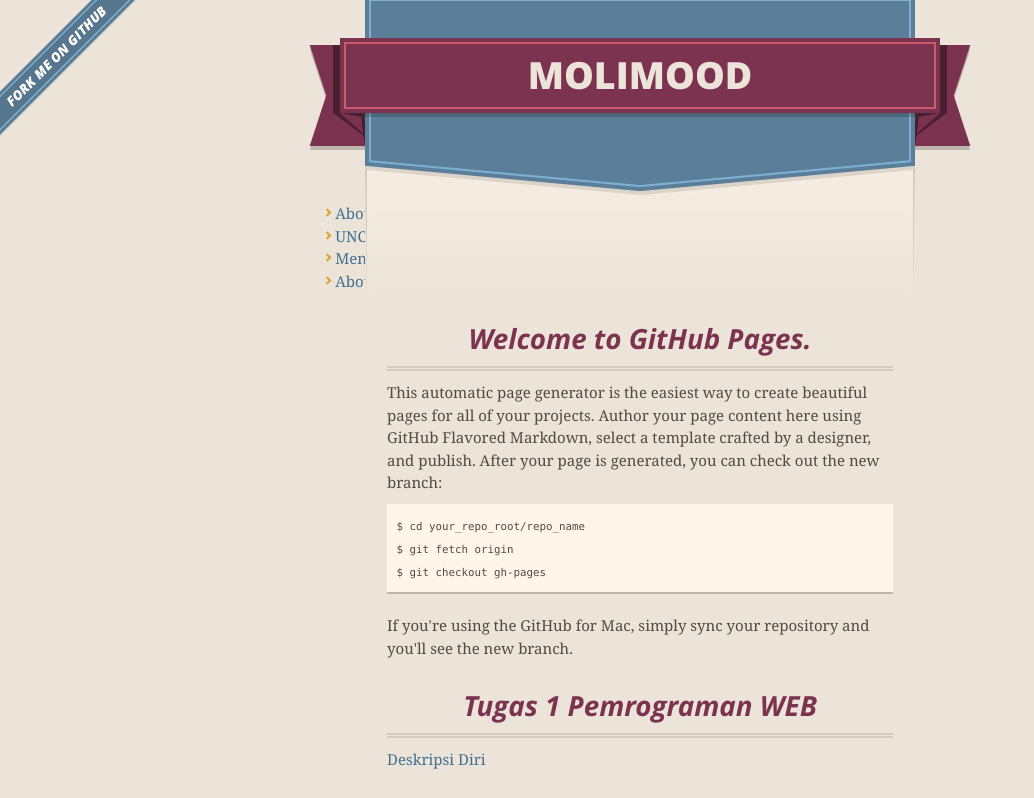
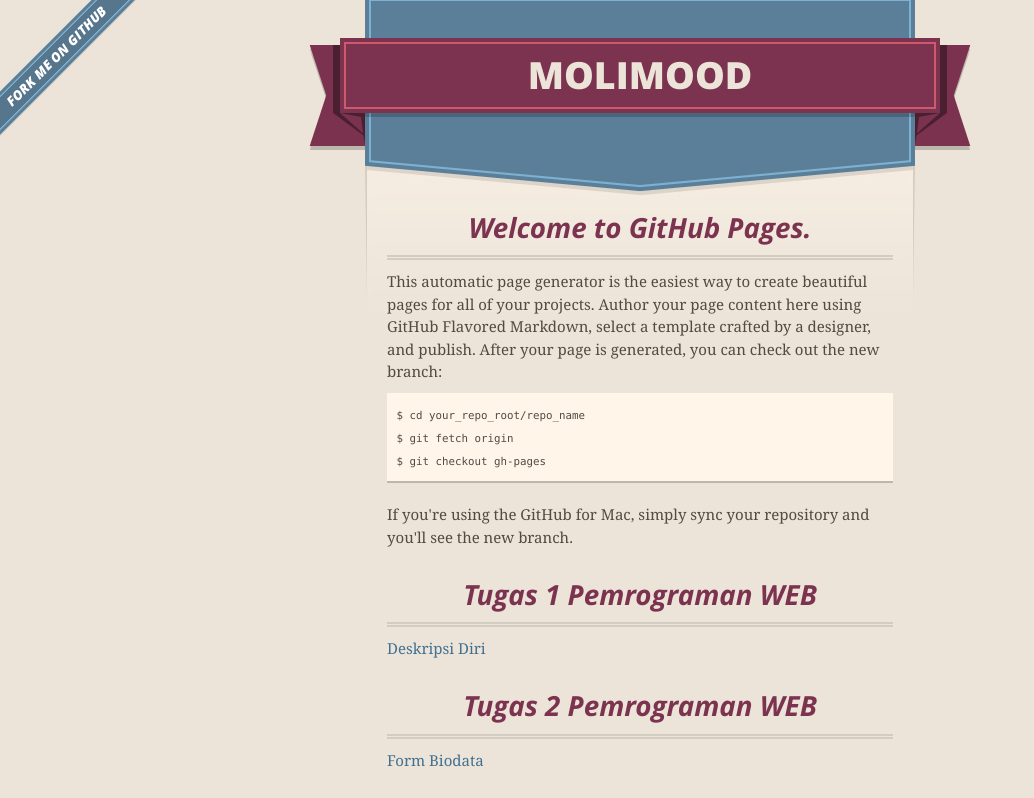
Before and after one commit to molimood/molimood.github.com, a plain HTML site: page index.html in a window 1280 px wide. Shown: the top 798 px of the page, without its empty margins (0-1034 px from the left). Drawn offline with nearby package versions, Linux system fonts and the light colour scheme.

Commit message:
Update index.html

```diff
--- a/index.html
+++ b/index.html
@@ -44,16 +44,6 @@
 
       <span class="banner-fix"></span>
 
-<!-- Start - Navigation Menu  -->
-<div class='nav'>
-<ul class='menu' id='menu'>
-<li><a href='#'>About me</a></li>
-<li><a href='#'>UNCATEGORIZED</a></li>
-<li><a href='#'>Menu 3</a></li>
-<li><a href='#'>About me:)</a></li>
-</ul>
-</div>
-<!-- End - Navigation Menu  -->
 
       <section id="main_content">
         <h3>Welcome to GitHub Pages.</h3>
```
